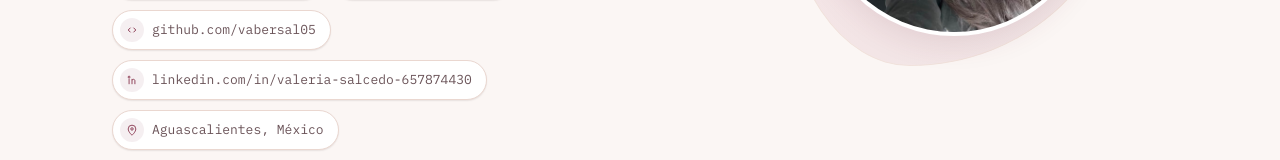
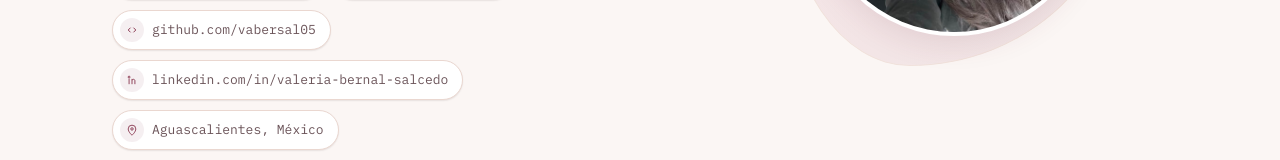
Before and after one commit to vabersal05/CV-Valeria-Bernal-Salcedo, an Angular app: page / in a window 1280 px wide. Shown: the part 591-751 px from the top of the page. Built offline with nearby package versions, Linux system fonts and the light colour scheme.

Commit message:
Ajustes finales

```diff
--- a/src/app/components/footer/footer.component.html
+++ b/src/app/components/footer/footer.component.html
@@ -14,7 +14,7 @@
       <ul class="footer__links">
         <li><a href="tel:+524491092451">+52 449 109 2451</a></li>
         <li><a href="https://github.com/vabersal05" target="_blank" rel="noopener">github.com/vabersal05</a></li>
-        <li><a href="https://www.linkedin.com/in/valeria-salcedo-657874430" target="_blank" rel="noopener">linkedin.com/in/valeria-salcedo-657874430</a></li>
+        <li><a href="https://www.linkedin.com/in/valeria-bernal-salcedo" target="_blank" rel="noopener">linkedin.com/in/valeria-bernal-salcedo</a></li>
         <li>Aguascalientes, México</li>
       </ul>
       <p class="footer__copy">&copy; {{ year }} Valeria Bernal Salcedo</p>
--- a/src/app/components/hero/hero.component.ts
+++ b/src/app/components/hero/hero.component.ts
@@ -20,7 +20,7 @@ export class HeroComponent {
     { label: 'vabersal05@gmail.com', href: 'mailto:vabersal05@gmail.com', icon: 'mail' },
     { label: '+52 449 109 2451', href: 'tel:+524491092451', icon: 'phone' },
     { label: 'github.com/vabersal05', href: 'https://github.com/vabersal05', icon: 'github', external: true },
-    { label: 'linkedin.com/in/valeria-salcedo-657874430', href: 'https://www.linkedin.com/in/valeria-salcedo-657874430', icon: 'linkedin', external: true },
+    { label: 'linkedin.com/in/valeria-bernal-salcedo', href: 'https://www.linkedin.com/in/valeria-bernal-salcedo', icon: 'linkedin', external: true },
     { label: 'Aguascalientes, México', href: '', icon: 'pin' }
   ];
 
```
Also changed, not shown: 1 other file (tests, documents, lock files or other folders).
